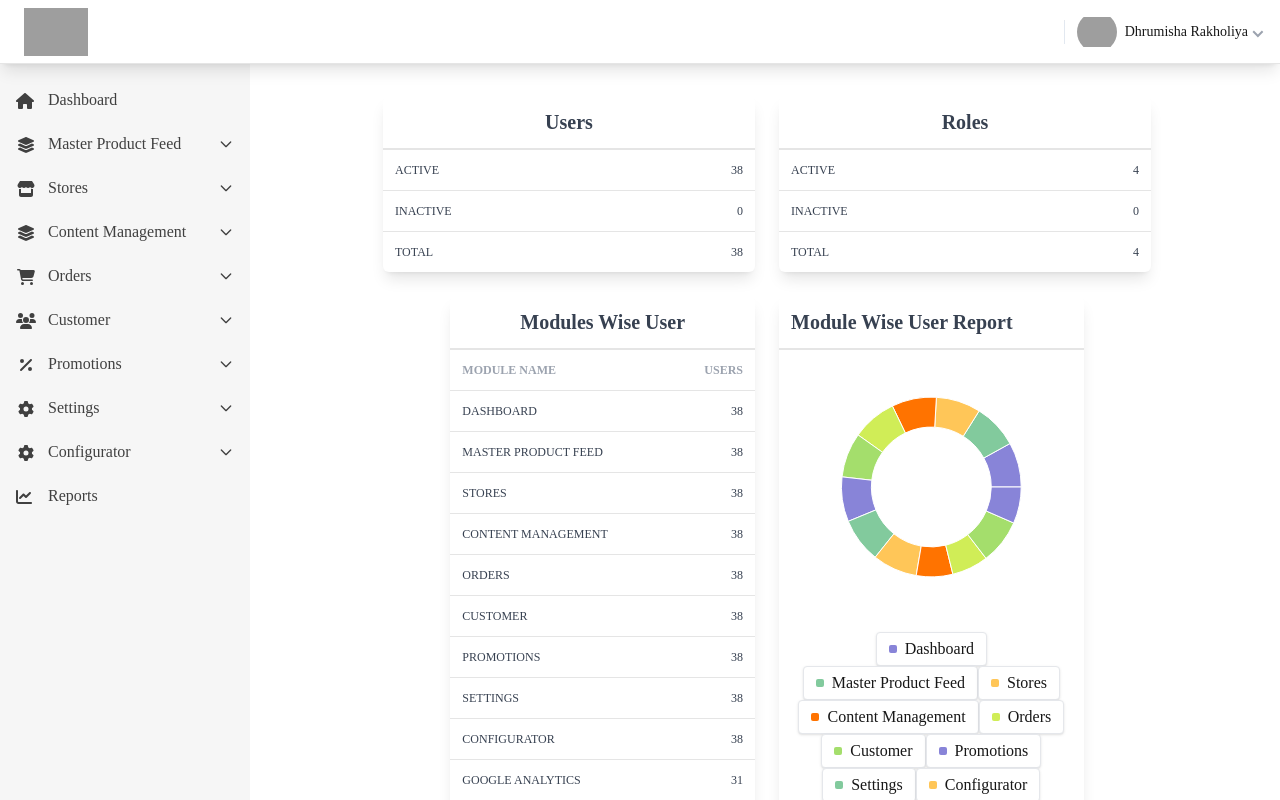
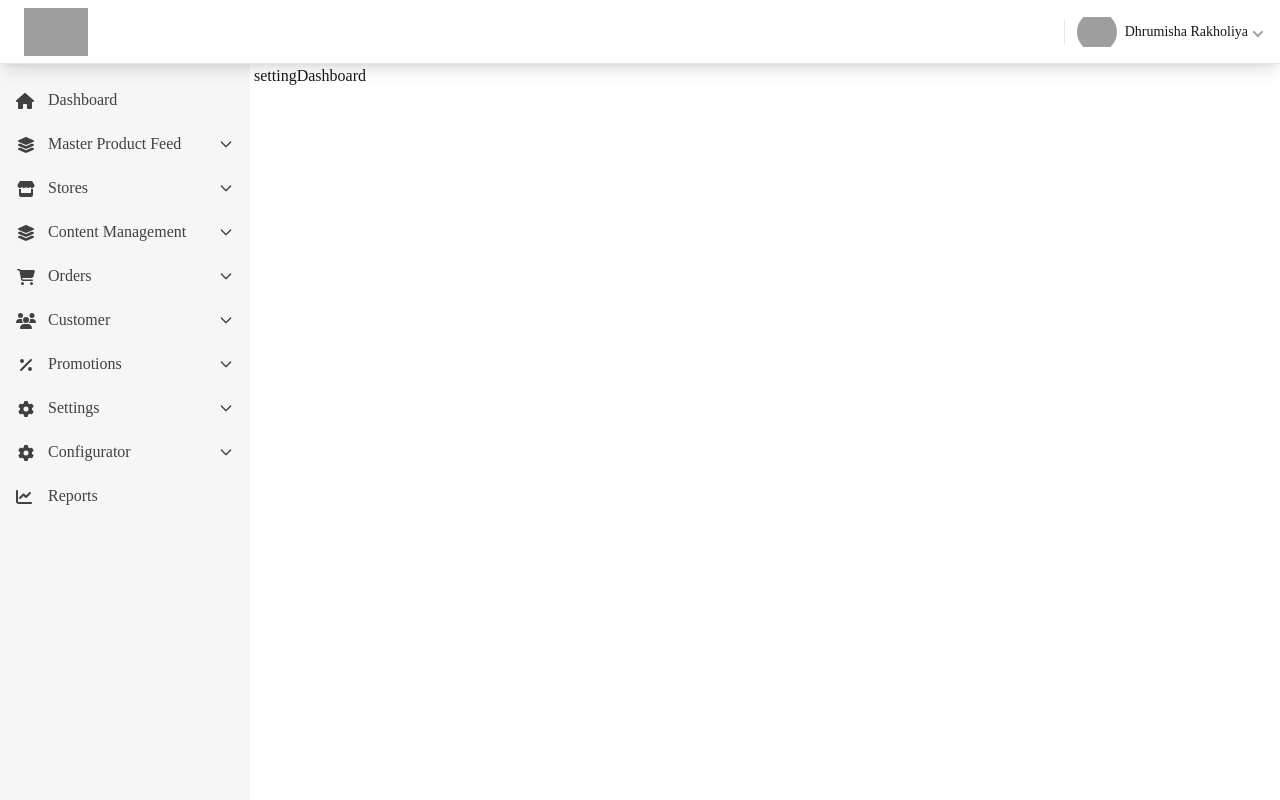
Before and after one commit to Kishan-Vadaliya/LanoRevAmp, a Next.js app in the folder frontend/: page /admin/settings/dashboard in a window 1280 px wide. Built offline with nearby package versions, Linux system fonts and the light colour scheme; grey boxes are pictures that could not be loaded.

Commit message:
fix inner page

```diff
--- a/frontend/src/admin-pages/settingDashboard/index.tsx
+++ b/frontend/src/admin-pages/settingDashboard/index.tsx
@@ -1,188 +1,9 @@
-"use client";
-import {
-  PieChart,
-  Pie,
-  ResponsiveContainer,
-  Tooltip,
-  Cell,
-} from "recharts";
-import { ModulesWiseUserData } from "../../data/chart";
-import { useState } from "react";
+import React from 'react'
 
-const SettingDashboard = () => {
-  const [data, setData] = useState(ModulesWiseUserData);
-  const toggleVisibility = (name: string) => {
-    setData((prevData) =>
-      prevData.map((item) =>
-        item.name === name
-          ? { ...item, users: item.users === 0 ? 38 : 0 } // Toggle users count
-          : item
-      )
-    );
-  };
+function settingDashboard() {
+  return (
+    <div>settingDashboard</div>
+  )
+}
 
-  return (
-    <div className="px-4 sm:px-6 lg:px-8 py-8 w-full">
-      <div className="grid grid-cols-12 gap-6 max-w-3xl mx-auto mb-6">
-        {/* User Wise */}
-        <div className="flex flex-col col-span-full sm:col-span-6 xl:col-span-6 bg-white shadow-lg rounded-md">
-          <div className="text-center item-center block">
-            <div className="flex flex-wrap items-center">
-              <div className="relative w-full max-w-full text-center">
-                <a href="/admin/Settings/user">
-                  <div className="p-3 font-semibold text-xl text-gray-700 border-b-2 border-neutral-200">
-                    Users
-                  </div>
-                </a>
-                <div className="p-3 text-gray-700 uppercase text-xs flex justify-between border-b border-neutral-200 last:border-b-0">
-                  <a href="/admin/Settings/user">
-                    <div>Active</div>
-                  </a>
-                  <div>38</div>
-                </div>
-                <div className="p-3 text-gray-700 uppercase text-xs flex justify-between border-b border-neutral-200 last:border-b-0">
-                  <a href="/admin/Settings/user">
-                    <div>InActive</div>
-                  </a>
-                  <div>0</div>
-                </div>
-                <div className="p-3 text-gray-700 uppercase text-xs flex justify-between border-b border-neutral-200 last:border-b-0">
-                  <a href="/admin/Settings/user">
-                    <div>Total</div>
-                  </a>
-                  <div>38</div>
-                </div>
-              </div>
-            </div>
-          </div>
-        </div>
-
-        {/* Role Wise */}
-        <div className="flex flex-col col-span-full sm:col-span-6 xl:col-span-6 bg-white shadow-lg rounded-md">
-          <div className="text-center item-center block">
-            <div className="flex flex-wrap items-center">
-              <div className="relative w-full max-w-full text-center">
-                <a href="/admin/Settings/roles">
-                  <div className="p-3 font-semibold text-xl text-gray-700 border-b-2 border-neutral-200">
-                    Roles
-                  </div>
-                </a>
-                <div className="p-3 text-gray-700 uppercase text-xs flex justify-between border-b border-neutral-200 last:border-b-0">
-                  <a href="/admin/Settings/roles">
-                    <div>Active</div>
-                  </a>
-                  <div>4</div>
-                </div>
-                <div className="p-3 text-gray-700 uppercase text-xs flex justify-between border-b border-neutral-200 last:border-b-0">
-                  <a href="/admin/Settings/roles">
-                    <div>InActive</div>
-                  </a>
-                  <div>0</div>
-                </div>
-                <div className="p-3 text-gray-700 uppercase text-xs flex justify-between border-b border-neutral-200 last:border-b-0">
-                  <a href="/admin/Settings/roles">
-                    <div>Total</div>
-                  </a>
-                  <div>4</div>
-                </div>
-              </div>
-            </div>
-          </div>
-        </div>
-      </div>
-
-      <div className="grid grid-cols-12 gap-6 max-w-full mx-auto mb-6">
-        <div className="hidden xl:block flex flex-col col-span-full xl:col-span-2">
-          {" "}
-        </div>
-
-        {/* Modules Wise User */}
-        <div className="flex flex-col col-span-full xl:col-span-4 bg-white shadow-lg rounded-md">
-          <div className="text-center item-center block">
-            <div className="flex flex-wrap items-center">
-              <div className="relative w-full max-w-full text-center">
-                <div className="p-3 font-semibold text-xl text-gray-700 border-b-2 border-neutral-200">
-                  <div>Modules Wise User </div>
-                </div>
-                <div className="p-3 text-gray-700 uppercase font-bold text-xs flex justify-between border-b border-neutral-200 last:border-b-0">
-                  <div className="text-gray-400"> Module Name</div>
-                  <div className="text-gray-400"> Users </div>
-                </div>
-                {ModulesWiseUserData.map((item) => (
-                  <div className="p-3 text-gray-700 uppercase text-xs flex justify-between border-b border-neutral-200 last:border-b-0">
-                  <div> {item.name}</div>
-                  <div> {item.users}</div>
-                </div>
-                ))}
-              </div>
-            </div>
-          </div>
-        </div>
-
-        {/* Modules Wise User Report */}
-        <div className="flex flex-col col-span-full xl:col-span-4">
-          <div className="w-full bg-white shadow-lg rounded-md h-full">
-            <div className=" p-3 font-semibold text-xl text-gray-700 border-b-2 border-neutral-200">
-              <div className="sm:flex sm:justify-between sm:items-center">
-                <div className="font-semibold">Module Wise User Report</div>
-                <div></div>
-              </div>
-              <div></div>
-            </div>
-            <div className="flex flex-wrap p-3  justify-center item-center text-center">
-              <div style={{ width: "100%", height: "250px" }}>
-                {" "}
-                {/* // Ensure height is set */}
-                <ResponsiveContainer width="100%" height="100%">
-                  <PieChart>
-                    <Pie
-                      data={ModulesWiseUserData}
-                      dataKey="users"
-                      cx="50%"
-                      cy="50%"
-                      innerRadius={60}
-                      outerRadius={90}
-                    >
-                    {data.map((entry, index) => (
-                    <Cell
-                      key={`cell-${index}`}
-                      fill={entry.users === 0 ? "" : entry.color} // Show grey for hidden slices
-                    />
-                  ))}
-                    </Pie>
-                    <Tooltip />
-                  </PieChart>
-                </ResponsiveContainer>
-              </div>
-            </div>
-
-            <div className="px-3 pt-2 pb-3">
-              <ul className="flex flex-wrap justify-center">
-                {ModulesWiseUserData.map((item) => {
-                  return (
-                    <li className="margin: 0.25rem" key={item.name}>
-                       <button
-                className={`btn-xs border shadow flex items-center px-3 py-1 rounded ${
-                  item.visible ? "bg-white" : "bg-gray-300 opacity-50"
-                }`}
-                type="button"
-                onClick={() => toggleVisibility(item.name)}
-              >
-                        <span
-                          className="block w-2 h-2 bg-gray-300 rounded-sm mr-2"
-                          style={{ background: item.color }}
-                        ></span>
-                        <span className="flex items-center">{item.name}</span>
-                      </button>
-                    </li>
-                  );
-                })}
-              </ul>
-            </div>
-          </div>
-        </div>
-      </div>
-    </div>
-  );
-};
-export default SettingDashboard;
+export default settingDashboard;
--- a/frontend/src/data/chart.ts
+++ /dev/null
@@ -1,15 +0,0 @@
-export const ModulesWiseUserData = [
-  { name: "Dashboard", users: 38, color: "#8884d8", visible: true },
-  { name: "Master Product Feed", users: 38, color: "#82ca9d", visible: true },
-  { name: "Stores", users: 38, color: "#ffc658", visible: true },
-  { name: "Content Management", users: 38, color: "#ff7300", visible: true },
-  { name: "Orders", users: 38, color: "#d0ed57", visible: true },
-  { name: "Customer", users: 38, color: "#a4de6c", visible: true },
-  { name: "Promotions", users: 38, color: "#8884d8", visible: true },
-  { name: "Settings", users: 38, color: "#82ca9d", visible: true },
-  { name: "Configurator", users: 38, color: "#ffc658", visible: true },
-  { name: "Google Analytics", users: 31, color: "#ff7300", visible: true },
-  { name: "Dashboard Widget", users: 31, color: "#d0ed57", visible: true },
-  { name: "Reports", users: 38, color: "#a4de6c", visible: true },
-  { name: "Weight Master", users: 31, color: "#8884d8", visible: true }
-];
```
